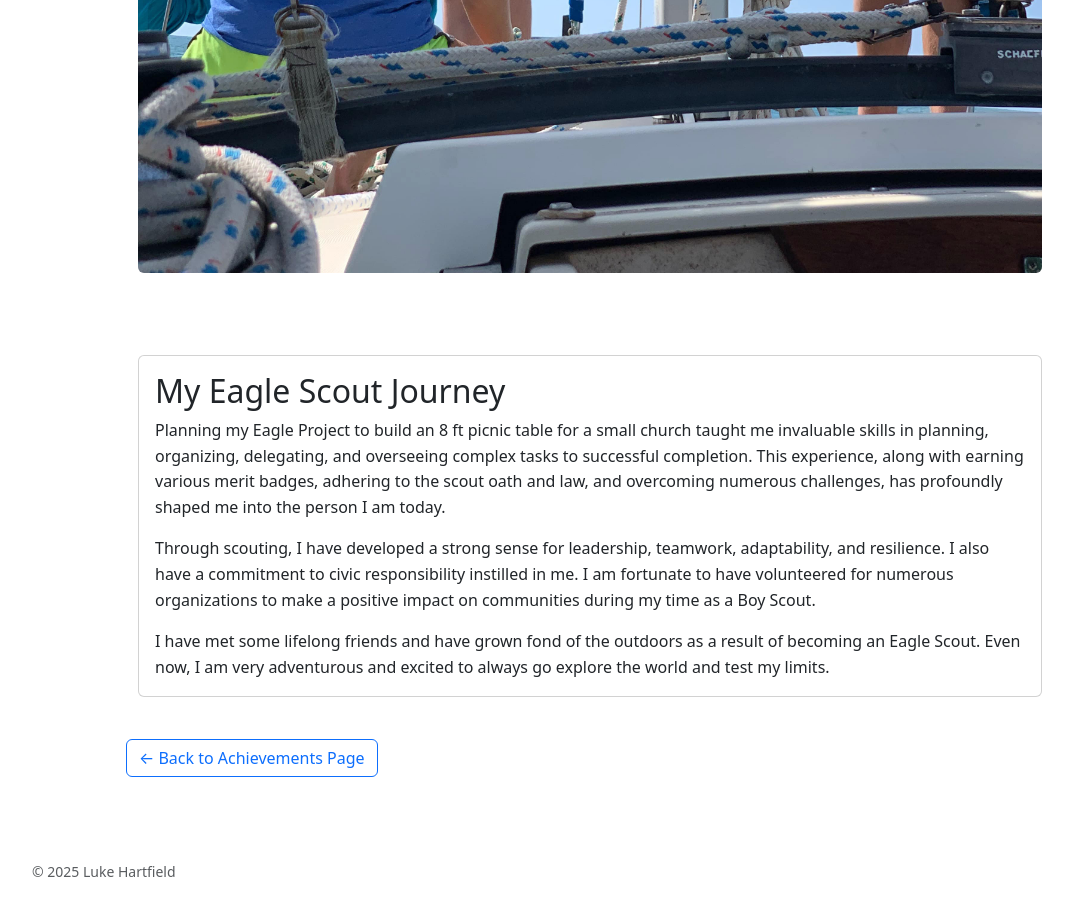
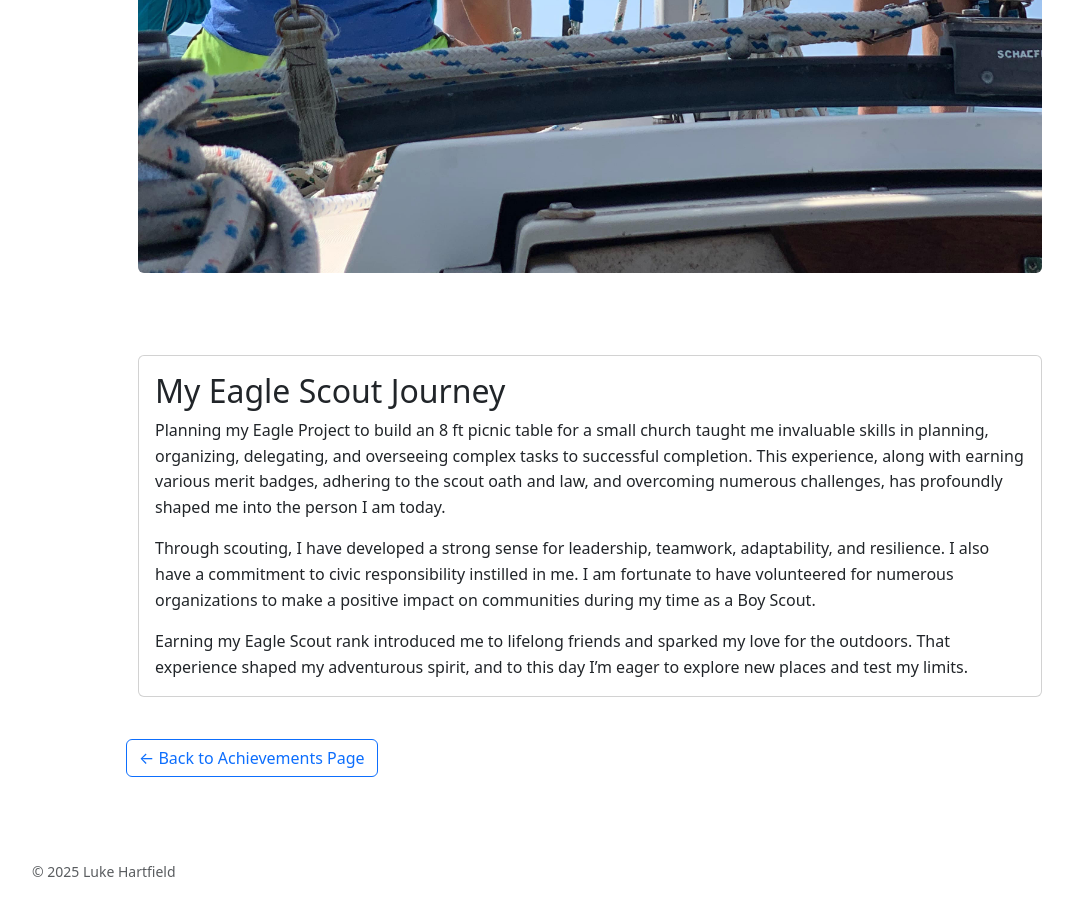
Before and after one commit to lukehartfield/lukehartfield.github.io, a Jekyll site: the page built from achievements/scout/index.md, in a window 1280 px wide and 900 px high, scrolled down 1858 px. Shown: the whole window, without its empty margins (50-1123 px from the left). Built offline with Jekyll 4.4.1, drawn with Linux system fonts in a browser that asks for light colours.

Commit message:
Update index.md

```diff
--- a/achievements/scout/index.md
+++ b/achievements/scout/index.md
@@ -16,10 +16,10 @@ redirect_from:
 <div class="container">
   <div class="d-flex justify-content-center flex-wrap image-container">
     <img class="img-fluid rounded d-block m-2"
-         src="{{ '/assets/achievementimage/eagleproject-min.jpg' | relative_url }}"
+         src="{{ '/assets/achievementimage/eagleproject-min.JPG' | relative_url }}"
          alt="Eagle Project" loading="lazy" />
     <img class="img-fluid rounded d-block m-2"
-         src="{{ '/assets/achievementimage/seabase-min.jpg' | relative_url }}"
+         src="{{ '/assets/achievementimage/Seabase-min.jpg' | relative_url }}"
          alt="Seabase" loading="lazy" />
   </div>
 </div>
@@ -37,7 +37,7 @@ redirect_from:
         Through scouting, I have developed a strong sense for leadership, teamwork, adaptability, and resilience. I also have a commitment to civic responsibility instilled in me. I am fortunate to have volunteered for numerous organizations to make a positive impact on communities during my time as a Boy Scout.
       </p>
       <p class="card-text">
-        I have met some lifelong friends and have grown fond of the outdoors as a result of becoming an Eagle Scout. Even now, I am very adventurous and excited to always go explore the world and test my limits.
+        Earning my Eagle Scout rank introduced me to lifelong friends and sparked my love for the outdoors. That experience shaped my adventurous spirit, and to this day I’m eager to explore new places and test my limits.
       </p>
     </div>
   </div>
```
